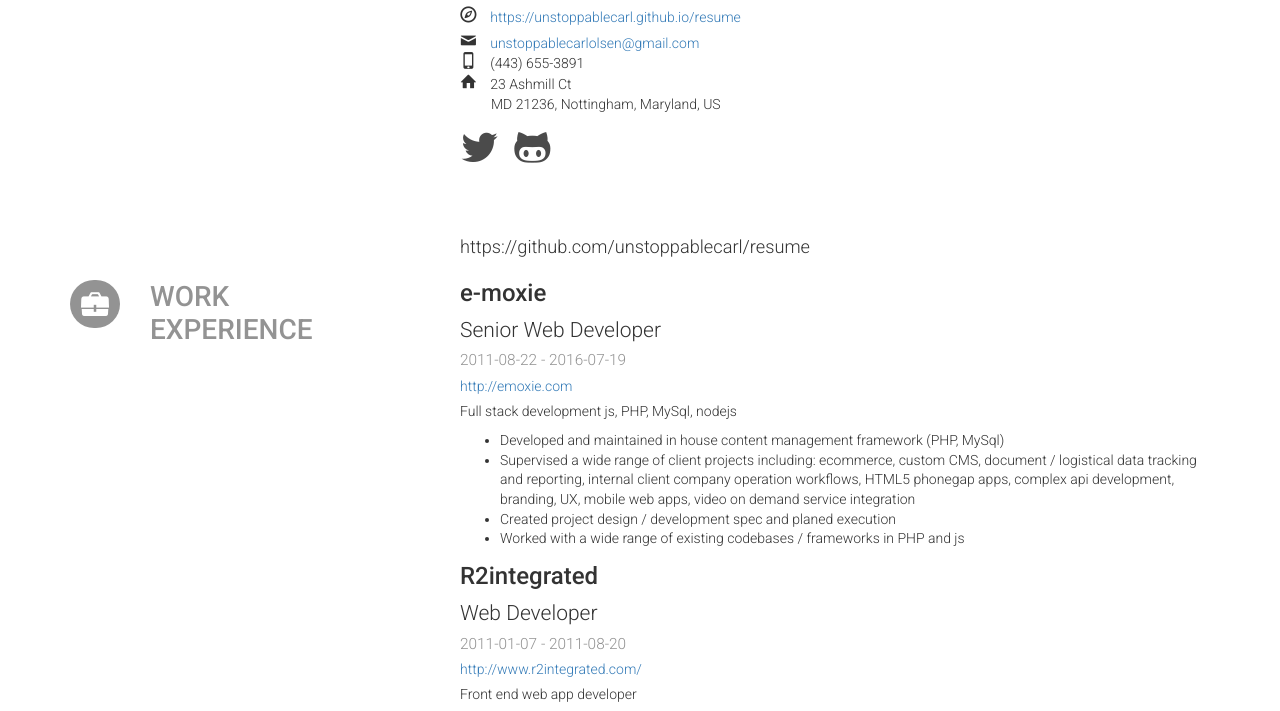
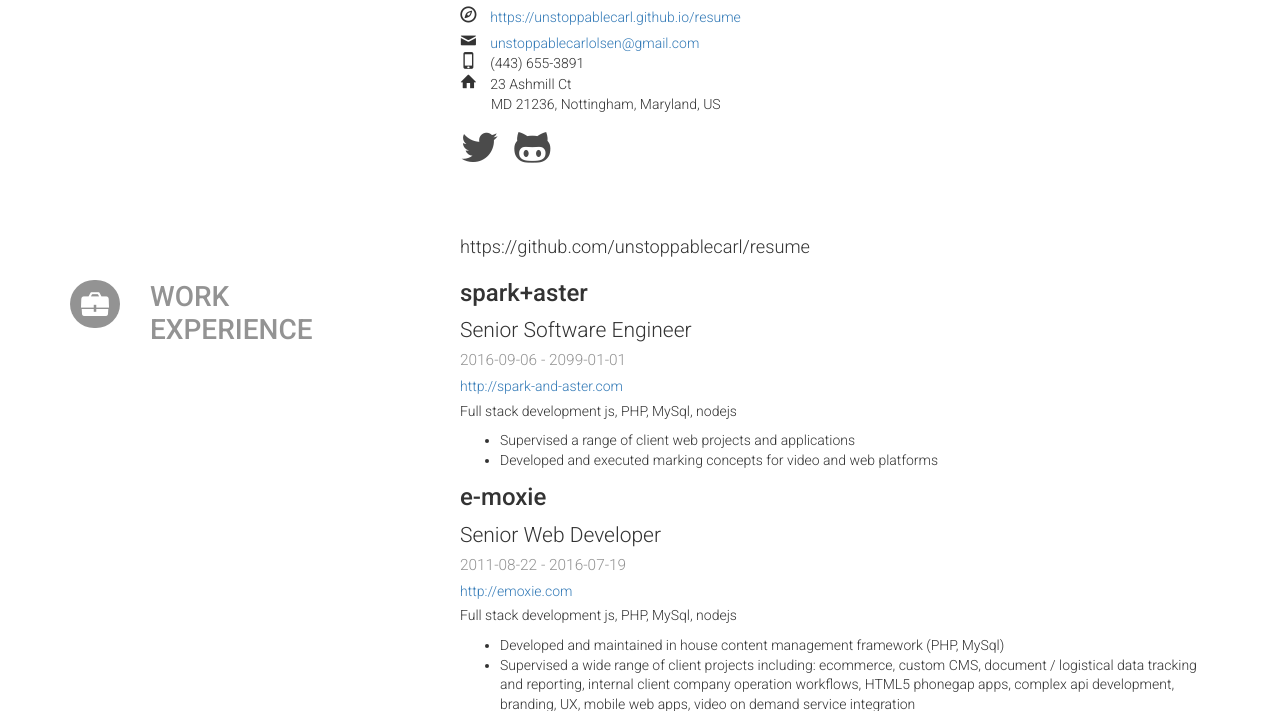
Before and after one commit to unstoppablecarl/resume, a website: page index.html in a window 1280 px wide. Shown: the part 112-823 px from the top of the page. Drawn offline with nearby package versions, Linux system fonts and the light colour scheme.

Commit message:
no message

```diff
--- a/index.html
+++ b/index.html
@@ -24,7 +24,7 @@
 </div>
 <div class="email">
 <icon class="entypo-mail"></icon>
-<a href="/cdn-cgi/l/email-protection#186d766b6c776868797a747d7b796a7477746b7d76587f75797174367b7775"><span class="__cf_email__" data-cfemail="82f7ecf1f6edf2f2e3e0eee7e1e3f0eeedeef1e7ecc2e5efe3ebeeace1edef">[email&#160;protected]</span><script data-cfhash='f9e31' type="text/javascript">/* <![CDATA[ */!function(t,e,r,n,c,a,p){try{t=document.currentScript||function(){for(t=document.getElementsByTagName('script'),e=t.length;e--;)if(t[e].getAttribute('data-cfhash'))return t[e]}();if(t&&(c=t.previousSibling)){p=t.parentNode;if(a=c.getAttribute('data-cfemail')){for(e='',r='0x'+a.substr(0,2)|0,n=2;a.length-n;n+=2)e+='%'+('0'+('0x'+a.substr(n,2)^r).toString(16)).slice(-2);p.replaceChild(document.createTextNode(decodeURIComponent(e)),c)}p.removeChild(t)}}catch(u){}}()/* ]]> */</script></a>
+<a href="mailto:unstoppablecarlolsen@gmail.com">unstoppablecarlolsen@gmail.com</a>
 </div>
 <div class="phone">
 <icon class="entypo-phone"></icon>
@@ -76,6 +76,32 @@
 </div>
 </div>
 <div class="col-sm-8">
+<div class="item">
+<h3 class="name">
+spark+aster
+</h3>
+<div class="position">
+<p class="lead">Senior Software Engineer</p>
+</div>
+<div class="date">
+<span class="startDate">
+2016-09-06
+</span>
+<span class="endDate">
+- 2099-01-01
+</span>
+</div>
+<div class="website">
+<a href="http://spark-and-aster.com">http://spark-and-aster.com</a>
+</div>
+<div class="summary">
+<p>Full stack development js, PHP, MySql, nodejs</p>
+</div>
+<ul class="highlights">
+<li>Supervised a range of client web projects and applications</li>
+<li>Developed and executed marking concepts for video and web platforms</li>
+</ul>
+</div>
 <div class="item">
 <h3 class="name">
 e-moxie
@@ -272,5 +298,5 @@ Digital Harbor Foundation
 </div>
 </section>
 </div>
-<script type="text/javascript">/* <![CDATA[ */(function(d,s,a,i,j,r,l,m,t){try{l=d.getElementsByTagName('a');t=d.createElement('textarea');for(i=0;l.length-i;i++){try{a=l[i].href;s=a.indexOf('/cdn-cgi/l/email-protection');m=a.length;if(a&&s>-1&&m>28){j=28+s;s='';if(j<m){r='0x'+a.substr(j,2)|0;for(j+=2;j<m&&a.charAt(j)!='X';j+=2)s+='%'+('0'+('0x'+a.substr(j,2)^r).toString(16)).slice(-2);j++;s=decodeURIComponent(s)+a.substr(j,m-j)}t.innerHTML=s.replace(/</g,'&lt;').replace(/>/g,'&gt;');l[i].href='mailto:'+t.value}}catch(e){}}}catch(e){}})(document);/* ]]> */</script></body>
+</body>
 </html>
```
